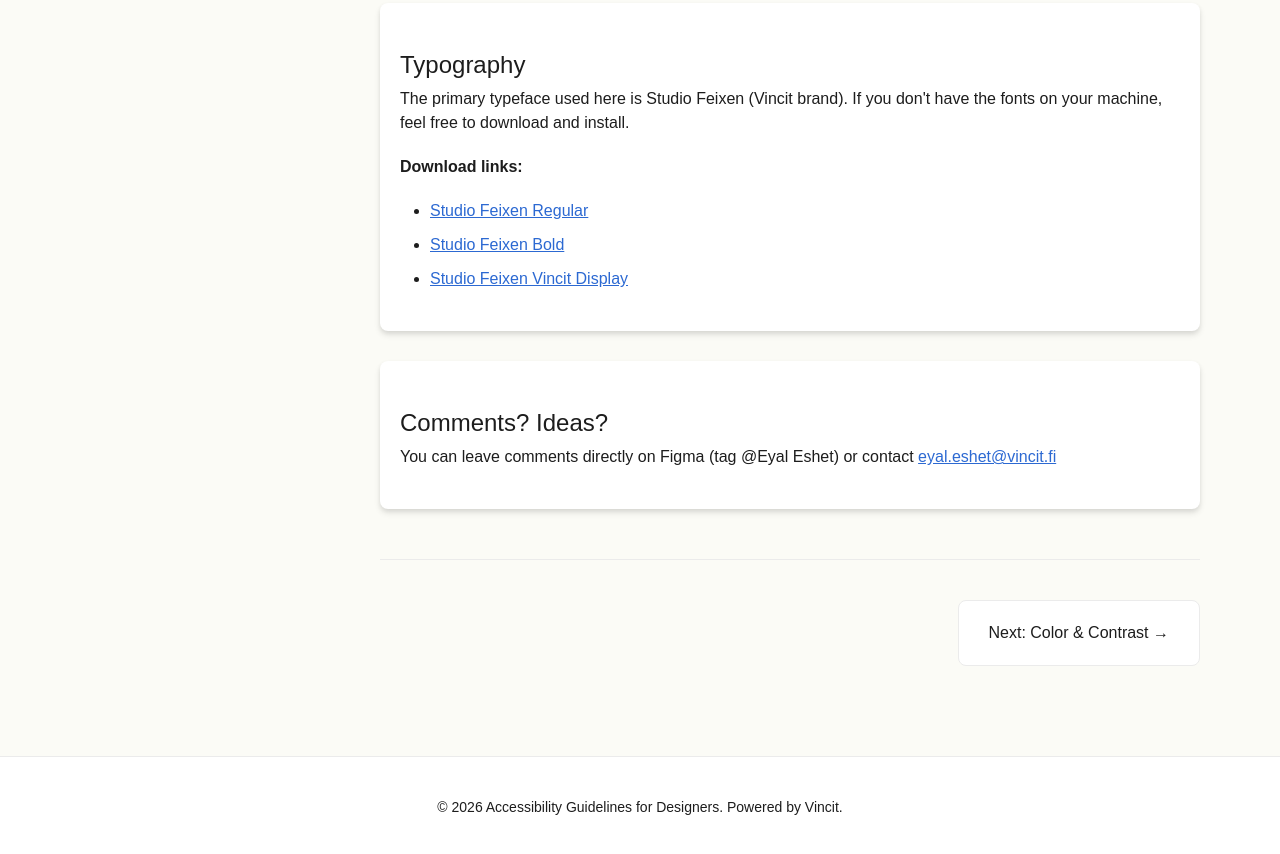
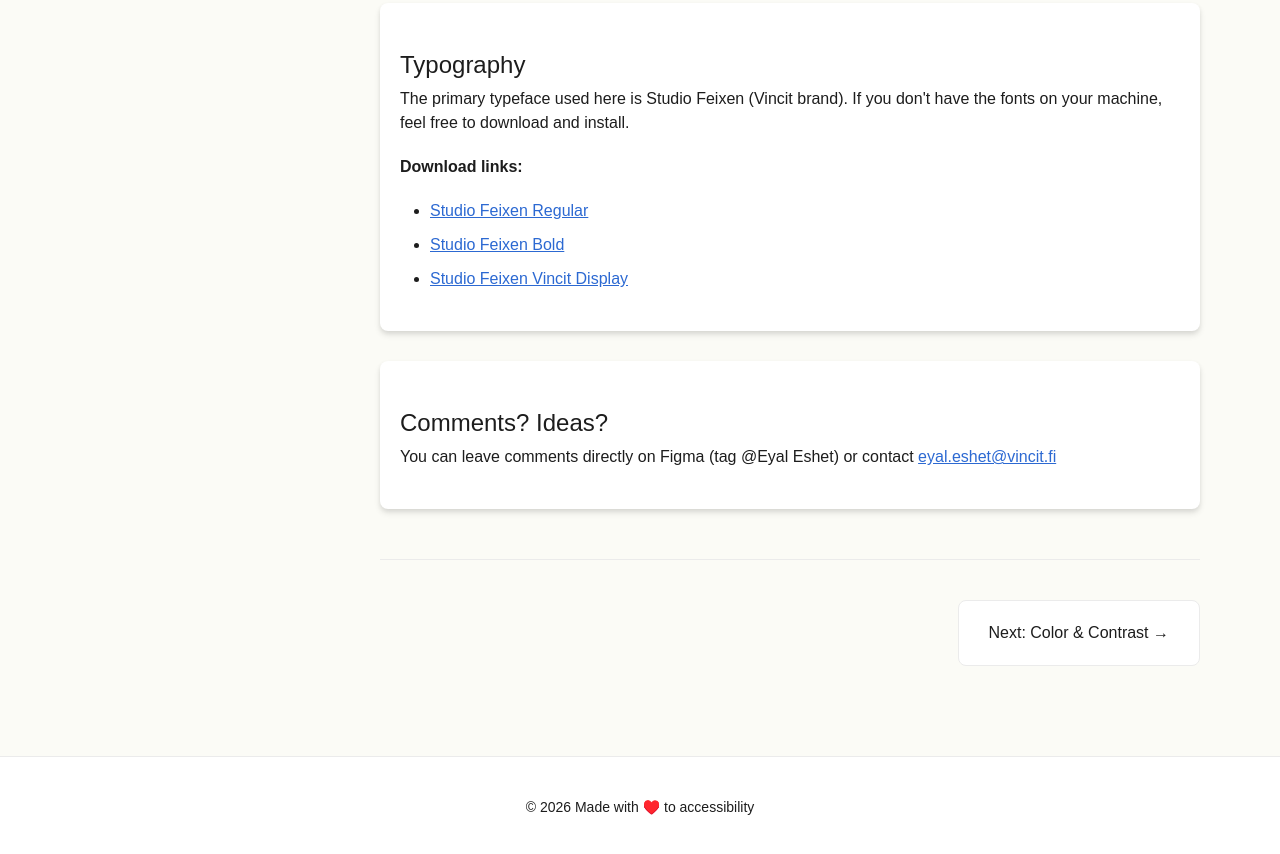
Before and after one commit to eyalito5/a11y-design-guidelines, a website: page index.html in a window 1280 px wide. Shown: the part 1880-2734 px from the top of the page. Drawn offline with Linux system fonts and the light colour scheme; a web font is replaced by a local one.

Commit message:
chore: update footer copy to '© 2026 Made with ♥️ to accessibility'

```diff
--- a/index.html
+++ b/index.html
@@ -115,7 +115,7 @@
   </div>
 
   <footer>
-    <p>&copy; 2026 Accessibility Guidelines for Designers. Powered by Vincit.</p>
+    <p>© 2026 Made with ♥️ to accessibility</p>
   </footer>
 
   <script src="js/navigation.js"></script>
```
Also changed, not shown: public/animations.html (+1 -1 lines), public/color-contrast.html (+1 -1 lines), public/forms.html (+1 -1 lines), public/images.html (+1 -1 lines), public/navigation-interaction.html (+1 -1 lines), public/structure.html (+1 -1 lines), public/typography.html (+1 -1 lines), public/video-audio.html (+1 -1 lines).
